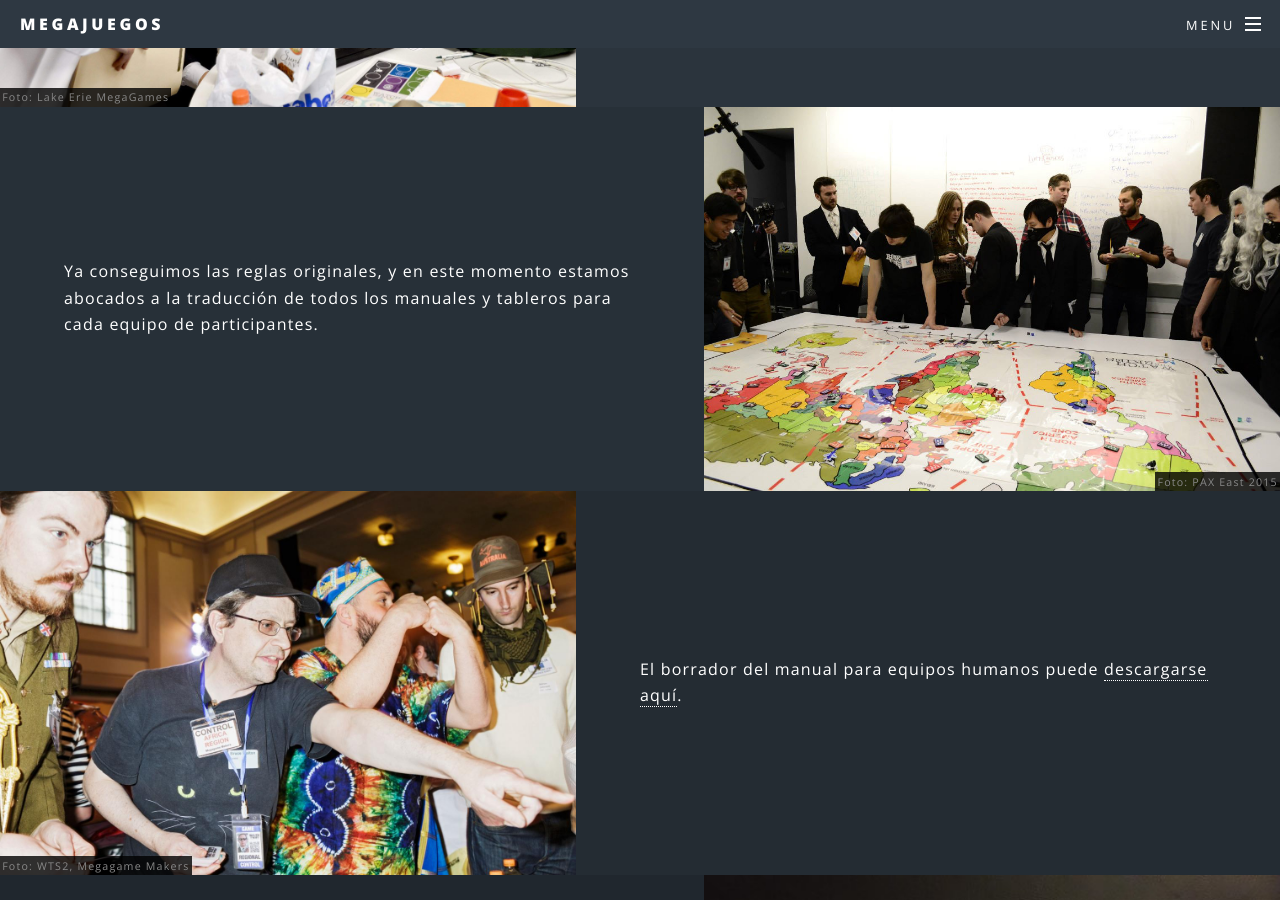
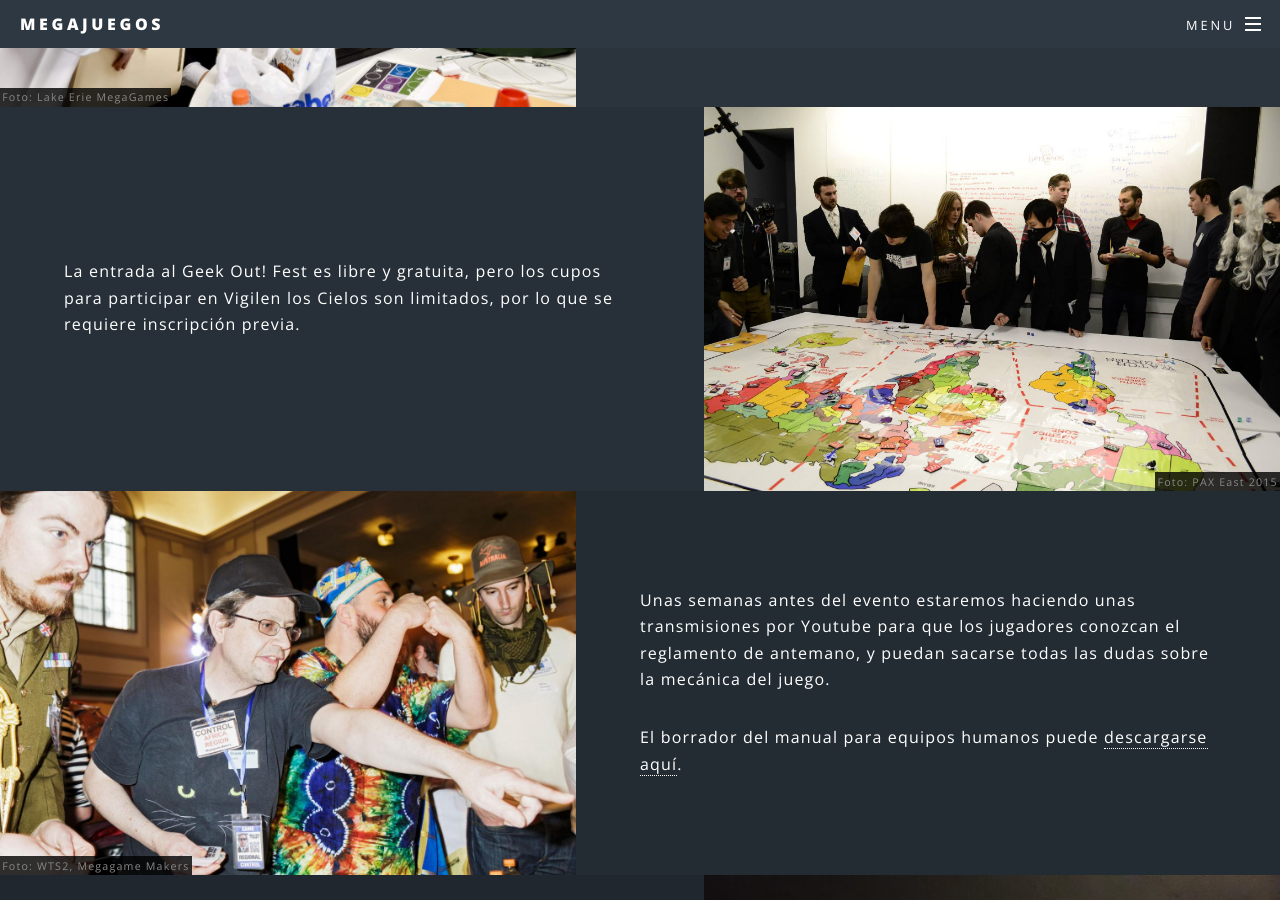
Before and after one commit to megajuegos/megajuegos.github.io, a Jekyll site: the page built from index.html, in a window 1280 px wide and 900 px high, scrolled down 2125 px. Built offline with Jekyll 4.4.1, drawn with Linux system fonts in a browser that asks for light colours; some of the changed text lies outside the part shown.

Commit message:
Geek Out\! Fest 3.0

```diff
--- a/index.html
+++ b/index.html
@@ -7,7 +7,7 @@ layout: landing
 							<h2>¿Qué es un Megajuego?</h2>
 							<p>{{ site.description | markdownify }}</p>
 							<ul class="actions">
-								<li><a href="http://goo.gl/forms/VUcjJrAVteIFaWs33" class="button special">Pre-Inscripción</a></li>
+								<li><a href="https://goo.gl/forms/yRb630HfJ18zvqA92" class="button special">Inscribite</a></li>
 							</ul>
 						</div>
 						<a href="#one" class="more scrolly">Enterate más</a>
@@ -44,8 +44,12 @@ layout: landing
 							</div>
 							<div class="content">
 								<h2>Un megajuego en Buenos Aires</h2>
-								<p>Estamos preparando una edición argentina
-                                                                de “Watch the Skies”, que podrá ser jugada en Buenos Aires, alrededor de la primavera de 2016.</p>
+								<p>Estamos organizando una edición argentina
+								de “Watch the Skies”, que podrá ser jugada durante el festival
+							        <a href="https://www.facebook.com/events/1842527549348681/">Geek Out! Fest 3.0</a>,
+								el Sábado 6 de Mayo de 2017, desde las 14hs en el Centro Cultural San Martín,
+								en la Ciudad de Buenos Aires.
+								</p>
 							</div>
 						</section>
 						<section class="spotlight">
@@ -54,8 +58,9 @@ layout: landing
 								<span class="attrib derecha">Foto: PAX East 2015</span>
 							</div>
 							<div class="content">
-								<p>Ya conseguimos las reglas originales, y en este momento estamos abocados a la traducción
-							        de todos los manuales y tableros para cada equipo de participantes.</p>
+								<p>La entrada al Geek Out! Fest es libre y gratuita, pero los cupos para participar
+								en Vigilen los Cielos son limitados, por lo que se requiere inscripción previa.
+								</p>
 							</div>
 						</section>
 						<section class="spotlight">
@@ -64,7 +69,13 @@ layout: landing
 								<span class="attrib izquierda">Foto: WTS2, Megagame Makers</span>
 							</div>
 							<div class="content">
-								<p>El borrador del manual para equipos humanos puede <a href="https://drive.google.com/file/d/0B_Ea3BIVmBg5ajRuUDRZZXJOenNVbm44eU9MNkxpNjdlYmZj/view?usp=sharing">descargarse aquí</a>.  </p>
+								<p>Unas semanas antes del evento estaremos haciendo unas transmisiones por Youtube
+								para que los jugadores conozcan el reglamento de antemano, y puedan sacarse todas
+								las dudas sobre la mecánica del juego.
+								</p>
+								<p>
+								El borrador del manual para equipos humanos puede <a href="https://drive.google.com/file/d/0B_Ea3BIVmBg5ajRuUDRZZXJOenNVbm44eU9MNkxpNjdlYmZj/view?usp=sharing">descargarse aquí</a>.
+								</p>
 							</div>
 						</section>
 						<section class="spotlight">
@@ -73,7 +84,14 @@ layout: landing
 								<span class="attrib derecha">Watch the Skies</span>
 							</div>
 							<div class="content">
-  <p>Todavía no determinamos el costo de la entrada, pero aclaramos que no tenemos un objetivo comercial. El valor será tal que permita cubrir el alquiler del salón para el día del evento, la impresión de manuales, tableros, cartas y fichas, y (según el presupuesto) miniaturas.</p>
+								<p>
+								Cada equipo estará compuesto por un Presidente, un Canciller, un Ministro de Ciencia
+								y un Jefe Militar.
+								</p>
+								<p>
+								A medida que los equipos estén completos, pondremos en contacto a sus integrantes para
+								que vayan planeando su estrategia de antemano.
+								</p>
 							</div>
 						</section>
 					</section>
@@ -133,11 +151,11 @@ layout: landing
 						<div class="inner">
 							<header>
 								<h2>Pre-inscripción</h2>
-								<p>Todavía no tenemos confirmada la fecha ni la ubicación,
-								pero si te interesa participar o ayudar en la organización te invitamos a pre-registrarte dejándonos tu contacto.
+								<p>Reservá tu lugar para jugar Vigilen los Cielos durante Geek Out! Fest 3.0,
+								dejanos tus datos acá:
 							</header>
 							<ul class="actions vertical">
-								<li><a href="http://goo.gl/forms/VUcjJrAVteIFaWs33" class="button fit special">Preinscripción</a></li>
+								<li><a href="https://goo.gl/forms/yRb630HfJ18zvqA92" class="button fit special">Preinscripción</a></li>
 								<li><a href="contact.html" class="button fit">Consultas</a></li>
 							</ul>
 						</div>
```
